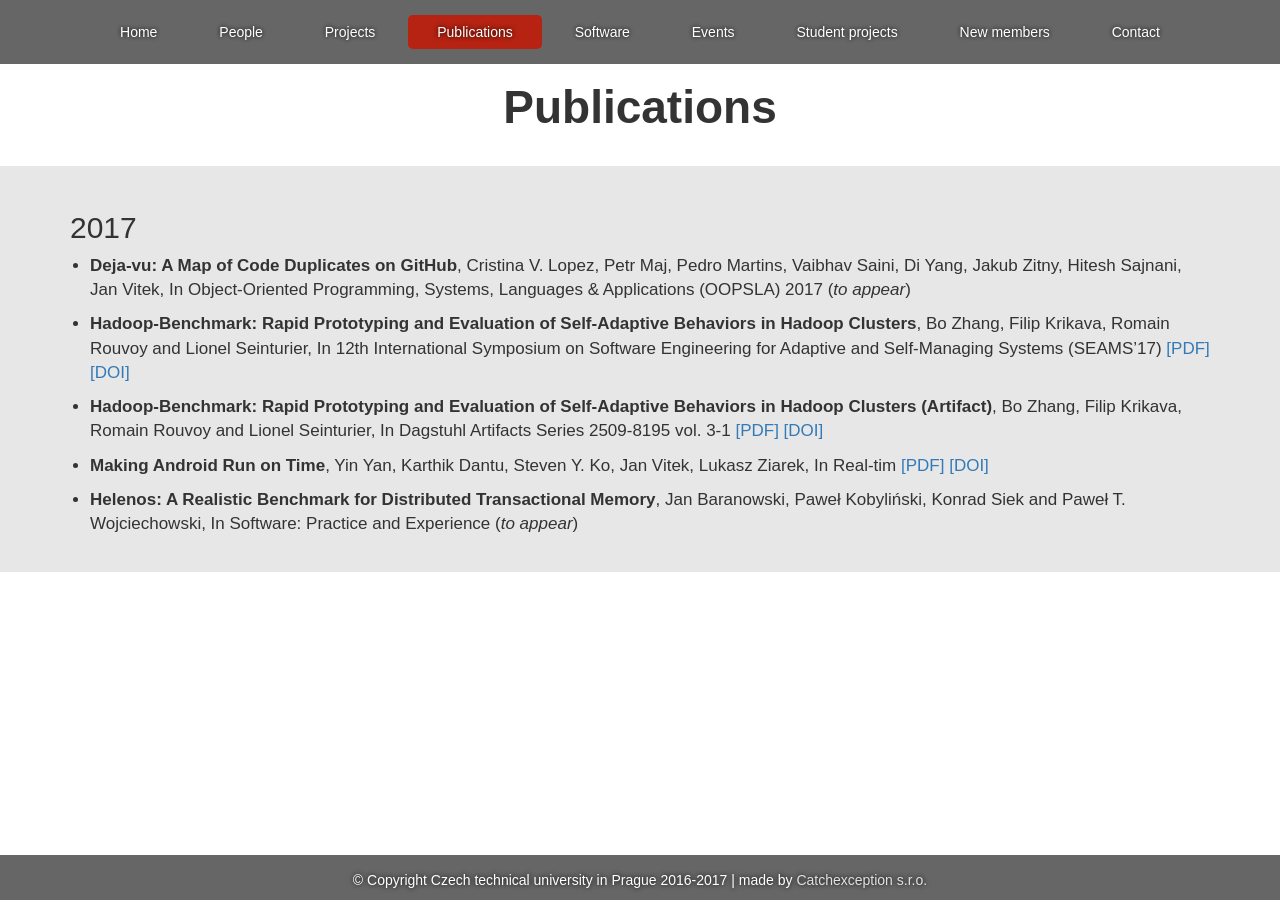
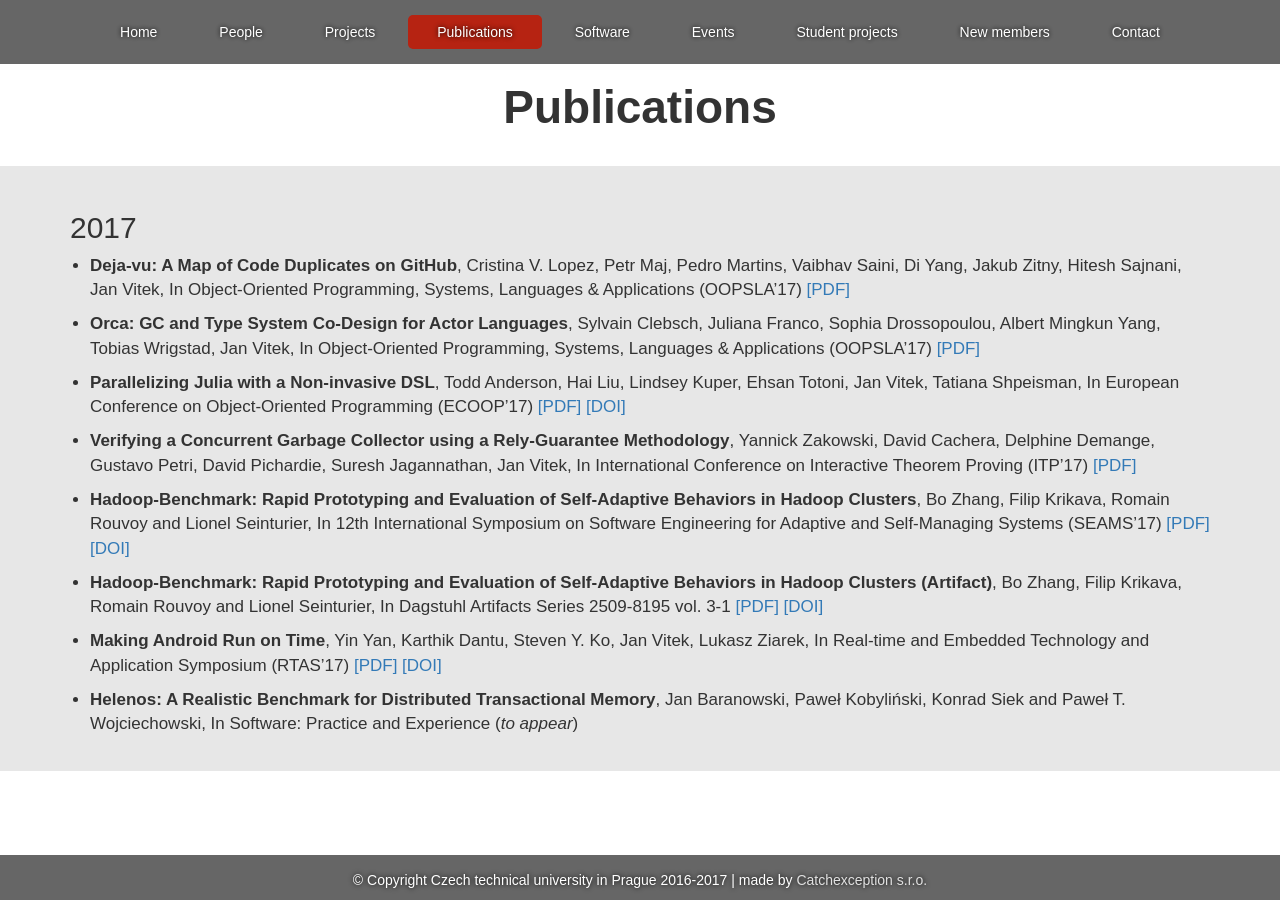
Before and after one commit to PRL-PRG/prl-prg.github.io, a Jekyll site: the page built from publications.md, in a window 1280 px wide. Built offline with Jekyll 4.4.1, drawn with Linux system fonts in a browser that asks for light colours.

Commit message:
Update for publication record as of Sept 2017

```diff
--- a/publications.md
+++ b/publications.md
@@ -7,7 +7,24 @@ title: Publications
 
 - **Deja-vu: A Map of Code Duplicates on GitHub**,
   Cristina V. Lopez, Petr Maj, Pedro Martins, Vaibhav Saini, Di Yang, Jakub Zitny, Hitesh Sajnani, Jan Vitek,
-  In Object-Oriented Programming, Systems, Languages & Applications (OOPSLA) 2017 (_to appear_)
+  In Object-Oriented Programming, Systems, Languages & Applications (OOPSLA'17)
+  [[PDF]](http://janvitek.org/pubs/oopsla17b.pdf)
+
+- **Orca: GC and Type System Co-Design for Actor Languages**,
+  Sylvain Clebsch, Juliana Franco, Sophia Drossopoulou, Albert Mingkun Yang, Tobias Wrigstad, Jan Vitek,
+  In Object-Oriented Programming, Systems, Languages & Applications (OOPSLA'17)
+  [[PDF]](http://janvitek.org/pubs/oopsla17a.pdf)
+
+- **Parallelizing Julia with a Non-invasive DSL**,
+  Todd Anderson, Hai Liu, Lindsey Kuper, Ehsan Totoni, Jan Vitek, Tatiana Shpeisman,
+  In European Conference on Object-Oriented Programming (ECOOP'17)
+  [[PDF]](http://janvitek.org/pubs/ecoop17.pdf)
+  [[DOI]](http://dx.doi.org/10.4230/LIPIcs.ECOOP.2017.4)
+
+- **Verifying a Concurrent Garbage Collector using a Rely-Guarantee Methodology**,
+  Yannick Zakowski, David Cachera, Delphine Demange, Gustavo Petri, David Pichardie, Suresh Jagannathan, Jan Vitek,
+  In International Conference on Interactive Theorem Proving (ITP'17)
+  [[PDF]](http://janvitek.org/pubs/ITP17.pdf)
 
 - **Hadoop-Benchmark: Rapid Prototyping and Evaluation of Self-Adaptive Behaviors in Hadoop Clusters**,
   Bo Zhang, Filip Krikava, Romain Rouvoy and Lionel Seinturier,
@@ -23,7 +40,7 @@ title: Publications
 
 - **Making Android Run on Time**,
   Yin Yan, Karthik Dantu, Steven Y. Ko, Jan Vitek, Lukasz Ziarek,
-  In Real-tim
+  In Real-time and Embedded Technology and Application Symposium (RTAS'17)
   [[PDF]](http://janvitek.org/pubs/rtas17.pdf)
   [[DOI]](https://doi.org/10.1109/RTAS.2017.38)
 
```
